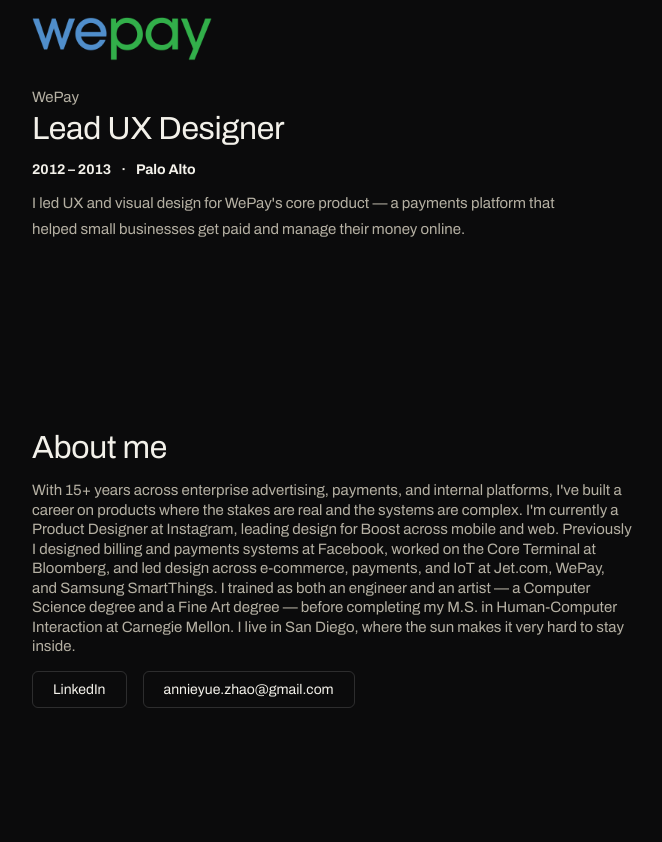
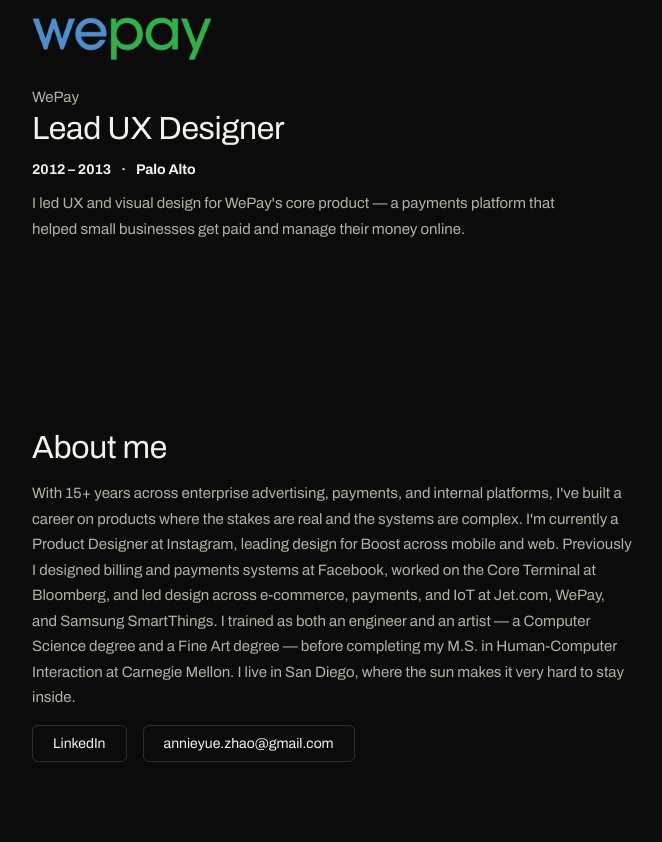
Before and after one commit to yue520/byannie-site, a plain HTML site: page index.html in a window 1280 px wide. Shown: the part 6728-7570 px from the top of the page, without its empty margins (228-890 px from the left). Before the commit the page ends 7516 px from the top, so only its background shows below. Drawn offline with Linux system fonts and the light colour scheme.

Commit message:
Set About me body text line-height to 1.7

```diff
--- a/index.html
+++ b/index.html
@@ -121,7 +121,7 @@
 
   /* contact (merged with about) */
   .contact-section{padding:60px 40px 80px;max-width:680px;}
-  .contact-bio{font-size:15px;line-height:1.3;color:var(--fg-mid);margin-bottom:14px;}
+  .contact-bio{font-size:15px;line-height:1.7;color:var(--fg-mid);margin-bottom:14px;}
   .contact-row{display:flex;gap:16px;flex-wrap:wrap;margin-top:8px;}
   .contact-row a.btn{font-size:14px;border:1px solid var(--line);padding:10px 20px;border-radius:6px;}
   .contact-row a.btn:hover{border-color:var(--accent);color:var(--accent);}
```
